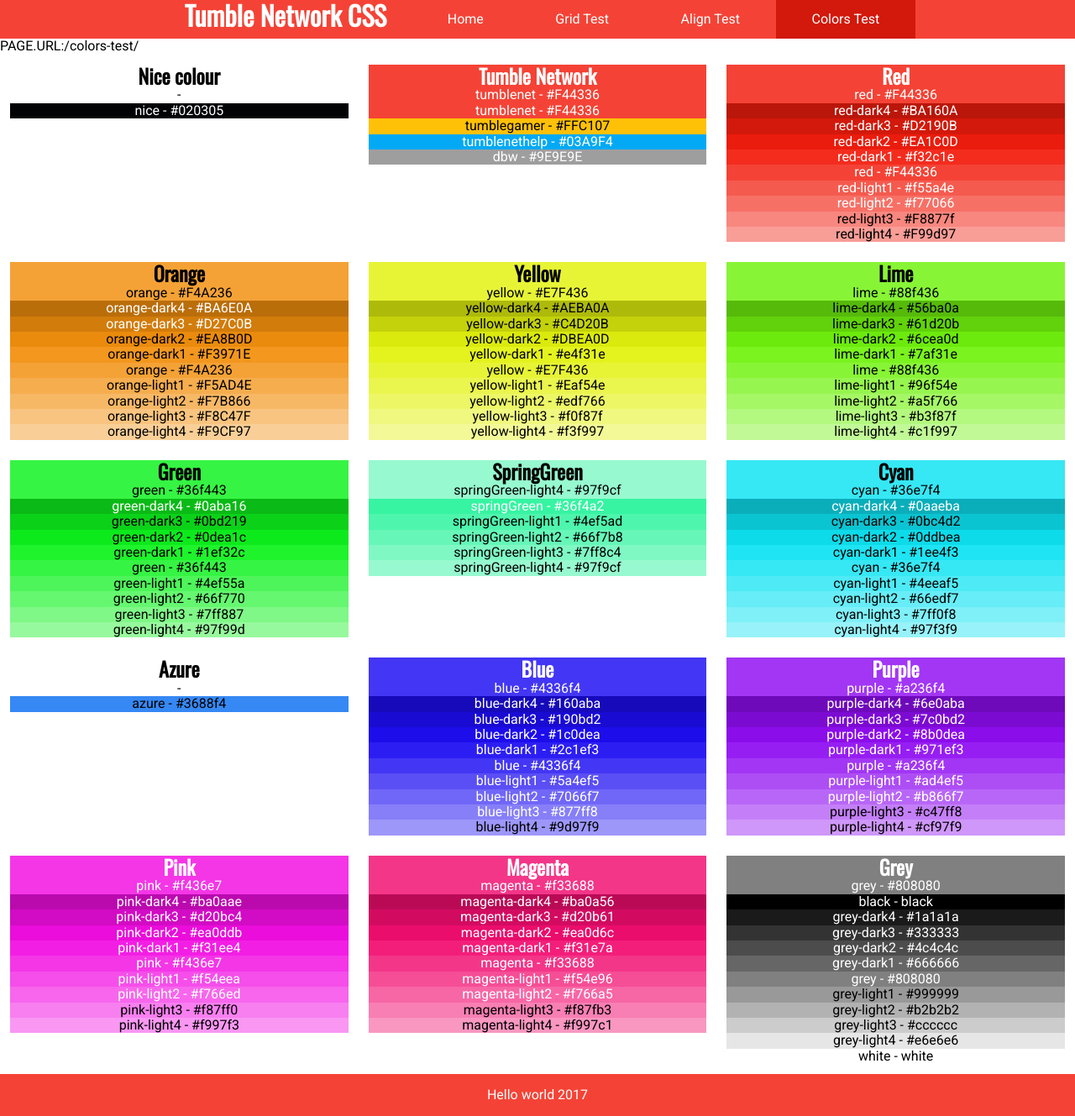
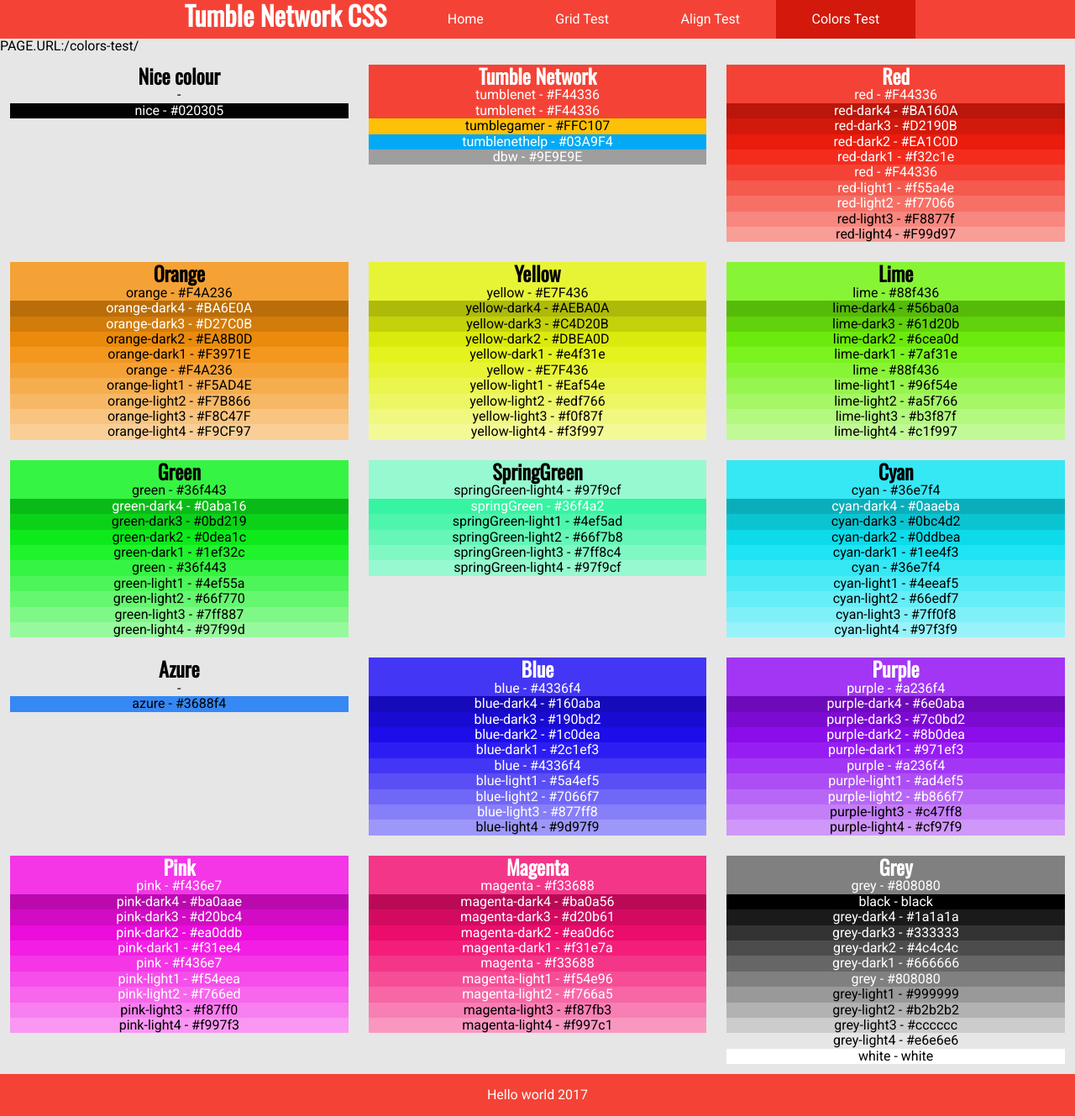
Before and after one commit to tumblenet/tumblenet-css, a Jekyll site: the page built from colors-test.html, in a window 1280 px wide. Shown: the whole page at 84% size. Built offline with Jekyll 4.4.1, drawn with Linux system fonts in a browser that asks for light colours.

Commit message:
Update main.html

```diff
--- a/_layouts/main.html
+++ b/_layouts/main.html
@@ -13,7 +13,7 @@
     </nav>
   </div>
 </header>
-<main class="tn-element-color-white tn-main">
+<main class="tn-element-color-grey-light4 tn-main">
     PAGE.URL:{{ page.url }}
 {{ content }}
 </main>
```
